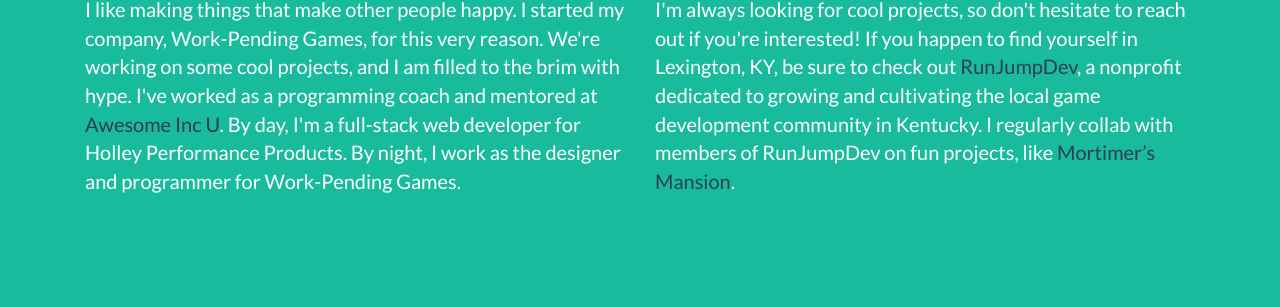
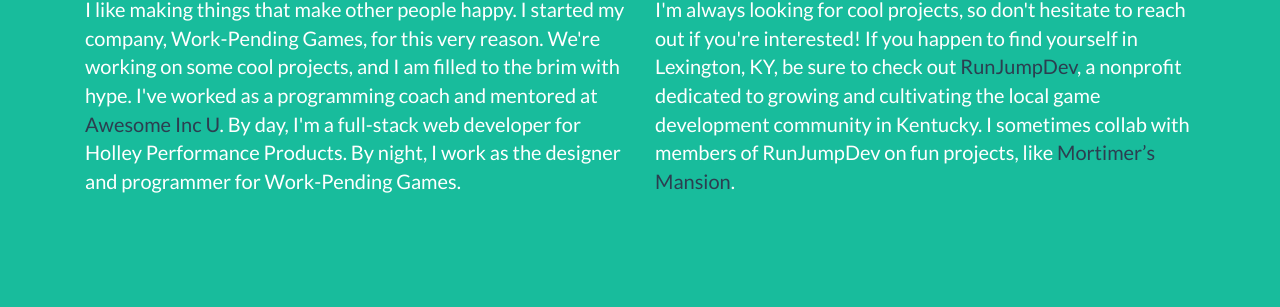
Before and after one commit to dustinpeerce/dustinpeerce.github.io, a Jekyll site: the page built from _posts/2018-03-12-project-9-lodge-of-dissent.markdown, in a window 1280 px wide and 900 px high, scrolled down 1741 px. Shown: the part 206-513 px from the top of the window. Built offline with Jekyll 4.4.1, drawn with Linux system fonts in a browser that asks for light colours; part of the change alters nothing that is shown.

```diff
--- a/_includes/about.html
+++ b/_includes/about.html
@@ -12,7 +12,7 @@
                     <p>I like making things that make other people happy. I started my company, Work-Pending Games, for this very reason. We're working on some cool projects, and I am filled to the brim with hype. I've worked as a programming coach and mentored at <a href="https://www.awesomeincu.com/" target="_blank">Awesome Inc U</a>. By day, I'm a full-stack web developer for Holley Performance Products. By night, I work as the designer and programmer for Work-Pending Games.</p>
                 </div>
                 <div class="col-lg-6">
-                    <p>I'm always looking for cool projects, so don't hesitate to reach out if you're interested! If you happen to find yourself in Lexington, KY, be sure to check out <a href="http://runjumpdev.org/" target="_blank">RunJumpDev</a>, a nonprofit dedicated to growing and cultivating the local game development community in Kentucky. I regularly collab with members of RunJumpDev on fun projects, like <a href="http://runjumpdev.org/hurdle-complete-mortimers-mansion/" target="_blank">Mortimer’s Mansion</a>.</p>
+                    <p>I'm always looking for cool projects, so don't hesitate to reach out if you're interested! If you happen to find yourself in Lexington, KY, be sure to check out <a href="http://runjumpdev.org/" target="_blank">RunJumpDev</a>, a nonprofit dedicated to growing and cultivating the local game development community in Kentucky. I sometimes collab with members of RunJumpDev on fun projects, like <a href="http://runjumpdev.org/hurdle-complete-mortimers-mansion/" target="_blank">Mortimer’s Mansion</a>.</p>
                 </div>
             </div>
         </div>
--- a/_posts/2018-03-12-project-9-lodge-of-dissent.markdown
+++ b/_posts/2018-03-12-project-9-lodge-of-dissent.markdown
@@ -8,6 +8,6 @@ alt: image-alt
 project-date: Work-In-Progress
 download: TBA
 source: Not Available
-description: A card game of territorial acquisition. Attack enemy monsters to gain control of them, but carefully choose your attacks so your own monsters won't be left vulnerable.
-inspiration: While heavily inspired by Tetra Master, Lodge of Dissent pulls from other popular card games like Hearthstone to create a unique blend. Combat is designed to be intuitive and approachable. The goal is to maintain complexity while making the game less obtuse.
+description: A deck-building game of territorial acquisition. Charm enemy monsters to recruit them, and if you have more monsters than your opponent by the time the board is full, you win!
+inspiration: This project has been very rewarding for me, as it is my first multiplayer game. It's also been a great way to learn more about AI, in order to build distinct computer opponents. I'm very excited to finish this game and share it with the world.
 ---
```
